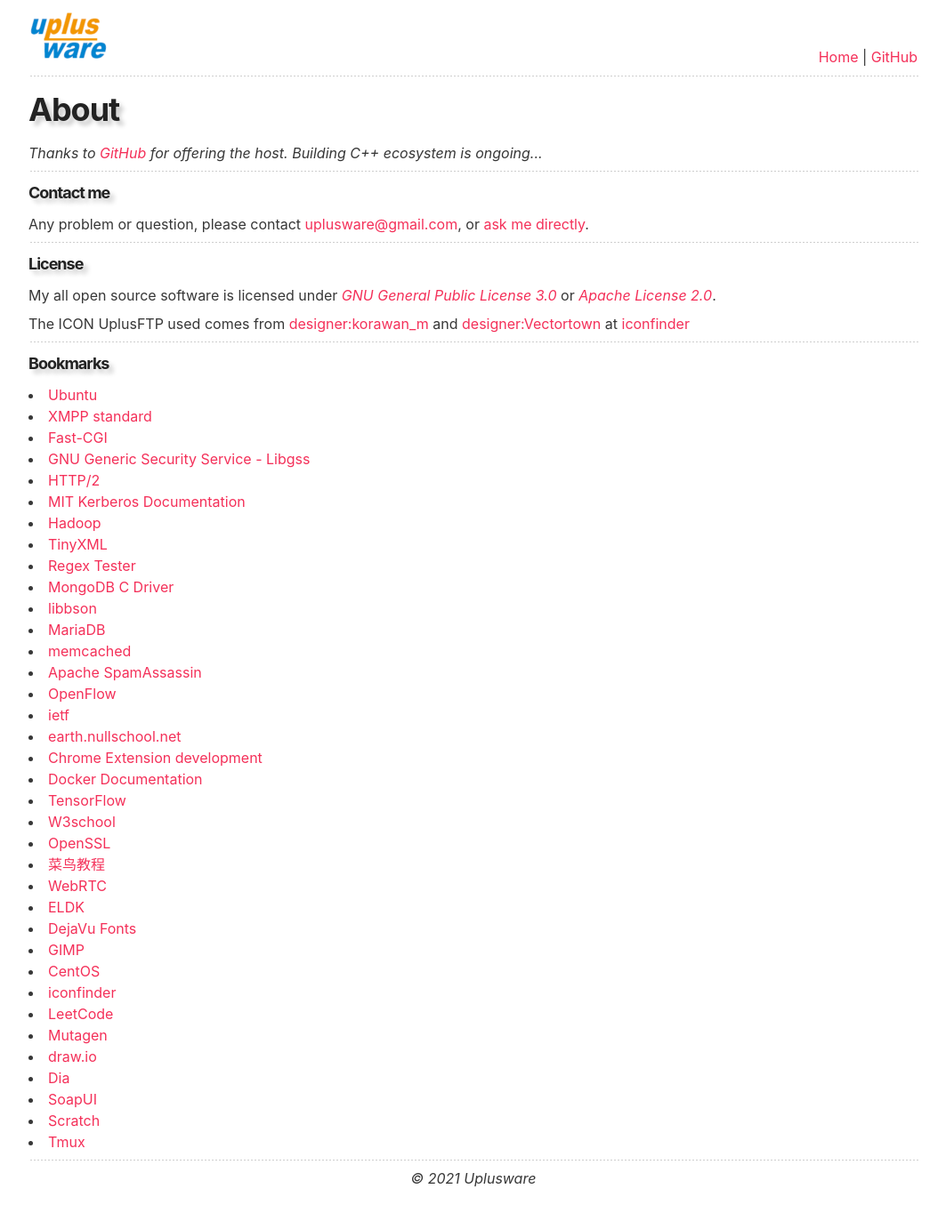
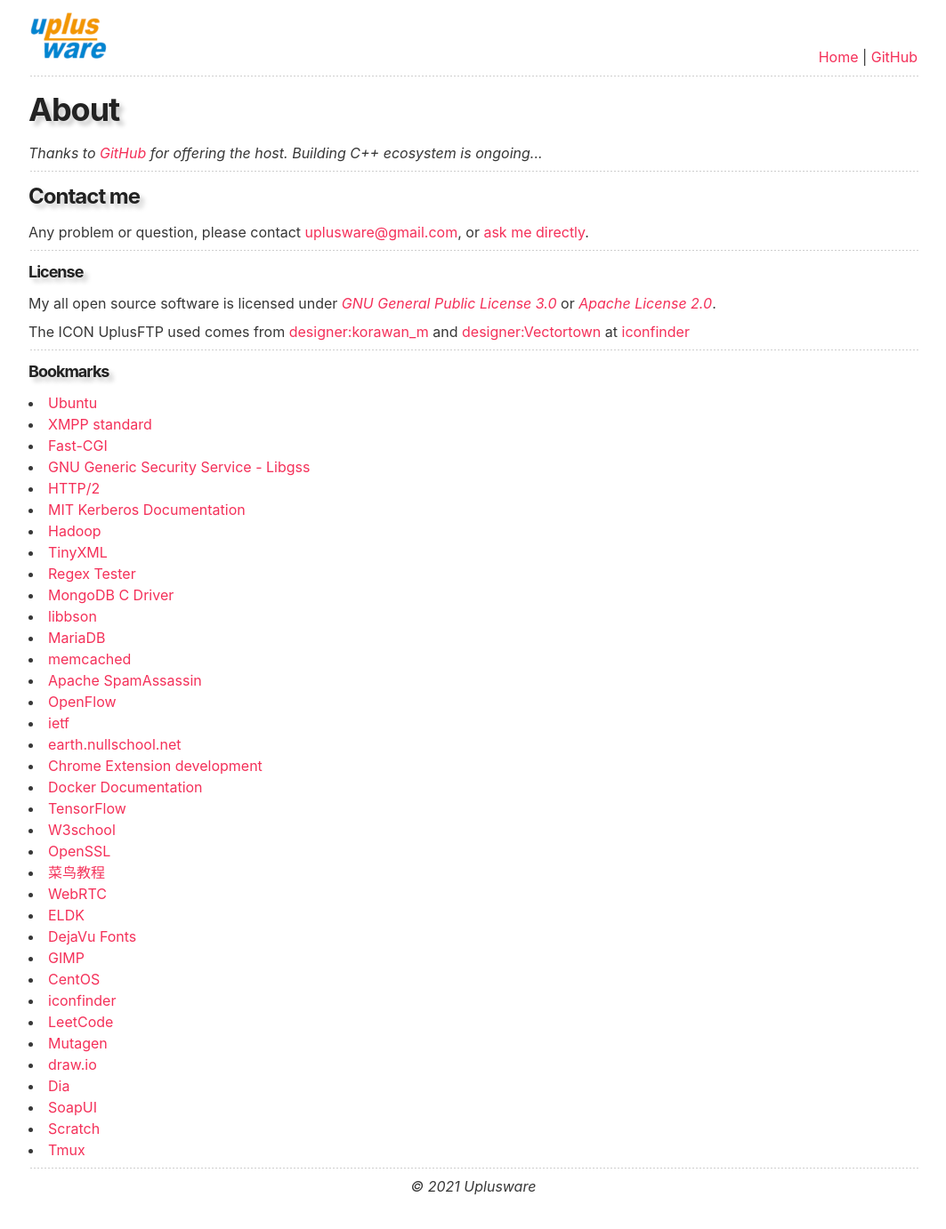
Before and after one commit to uplusware/uplusware.github.io, a Jekyll site: the page about.html, which Jekyll copies as it is, in a window 1280 px wide. Shown: the whole page at 89% size, without its empty margins (108-1171 px from the left). Built offline with Jekyll 4.4.1, drawn with Linux system fonts in a browser that asks for light colours.

Commit message:
Update about.html

```diff
--- a/about.html
+++ b/about.html
@@ -21,7 +21,7 @@
 		<h1 style="text-shadow: 5px 5px 5px #cccccc">About</h1>
 		<i>Thanks to <a href="https://github.com"  target="_blank">GitHub</a> for offering the host. Building C++ ecosystem is ongoing...</i>
 		<hr>
-		<h5 style="text-shadow: 5px 5px 5px #cccccc">Contact me</h5>
+		<h3 style="text-shadow: 5px 5px 5px #cccccc">Contact me</h3>
 		<p>Any problem or question, please contact <a href="mailto:uplusware@gmail.com">uplusware@gmail.com</a>, or <a href="https://github.com/uplusware/uplusware.github.io/issues" target="_blank">ask me directly</a>.
 		<hr>
 		<h5 style="text-shadow: 5px 5px 5px #cccccc">License</h5>
```
